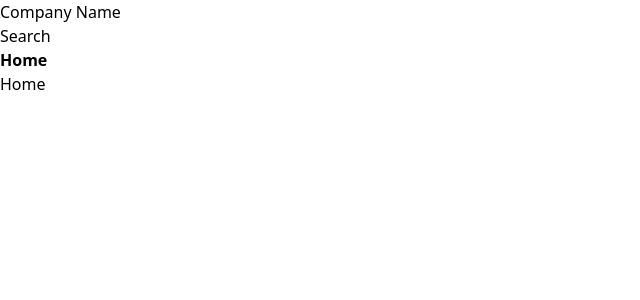
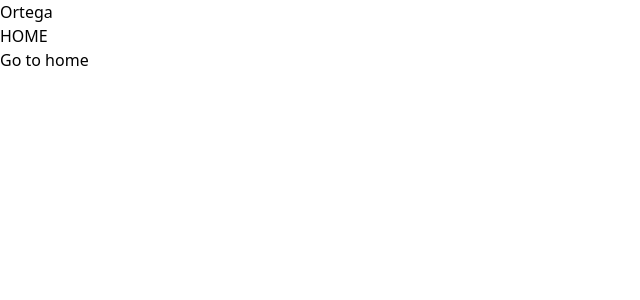
Before and after one commit to llOrtegall/Mis_Estudios_Programacion, a React (Vite) app in the folder React/React03/: page / in a window 1280 px wide. Shown: the top 300 px of the page, without its empty margins (0-640 px from the left). Built offline with nearby package versions, Linux system fonts and the light colour scheme.

Commit message:
ejemplo con array useRoutes

```diff
--- a/React/React03/src/App.jsx
+++ b/React/React03/src/App.jsx
@@ -1,66 +1,36 @@
-import { Route, Routes, Link, useParams, Outlet } from "react-router-dom";
-import { NavLink } from "./NavLink.jsx";
-// TODO: Esto es un componente y Devuelven Elementos
-const Home = () => <h1>Home</h1>
+import { useRoutes, Link } from "react-router-dom"
 
-const SearchPage = () => {
-  const tacos = ['Cochinita', 'Chile', 'Quesadilla', 'Carnita']
+const routes = [
+  {
+    path: '/',
+    element: (
+      <div>
+        <h2>HOME</h2>
+        <Link to='/search' >Go to home</Link>
+      </div>
+    )
+  },
+  {
+    path: '/search',
+    element: (
+      <div>
+        <h2>SEARCH</h2>
+        <Link to='/' >Go to home</Link>
+      </div>
+    )
+  }
+]
+
+export function App() {
+
+  const element = useRoutes(routes)
+
   return (
-    <div className="w-auto h-auto text-center">
-      <h1>Searh Page</h1>
-      <ul>
-        {tacos.map(taco => (
-          <li key={taco}>
-            <Link className="mx-2" to={`/tacos/${taco}`} >{taco}</Link>
-          </li>
-        ))}
-      </ul>
-    </div>
+    <main>
+      <header>
+        <h1>Ortega</h1>
+      </header>
+      {element}
+    </main>
   )
 }
-
-const Tacos = () => {
-  const { tacoName } = useParams()
-  return (
-    <div>
-      <h1>{tacoName}</h1>
-      <Link to='details' >Ir A los Detalles</Link>
-      <Outlet />
-    </div>
-  )
-}
-
-
-const TacoDetails = () => {
-  const { tacoName } = useParams()
-  return (
-    <h1>Taco Details del {tacoName}</h1>
-  )
-}
-export function App() {
-  return (
-    <>
-      <header className="flex justify-between p-4 bg-blue-300">
-        <h1 className="font-bold text-purple-600">Company Name</h1>
-        <nav>
-          <ul className="flex px-4">
-            <li className="mx-6 hover:text-yellow-200">
-              <NavLink to="/search">Search</NavLink>
-            </li>
-            <li className="mx-6 hover:text-yellow-200">
-              <NavLink to="/">Home</NavLink>
-            </li>
-          </ul>
-        </nav>
-      </header>
-      <Routes>
-        <Route path='/' element={<Home />} />
-        <Route path='/search' element={<SearchPage />} />
-        <Route path="tacos/:tacoName" element={<Tacos />} >
-          <Route path='details' element={<TacoDetails />} />
-        </Route>
-        <Route path='*' element={<h1>Not Found</h1>} />
-      </Routes>
-    </>
-  )
-}
```
Also changed, not shown: React/React03/src/_App.jsx (added, +66 -0 lines).
